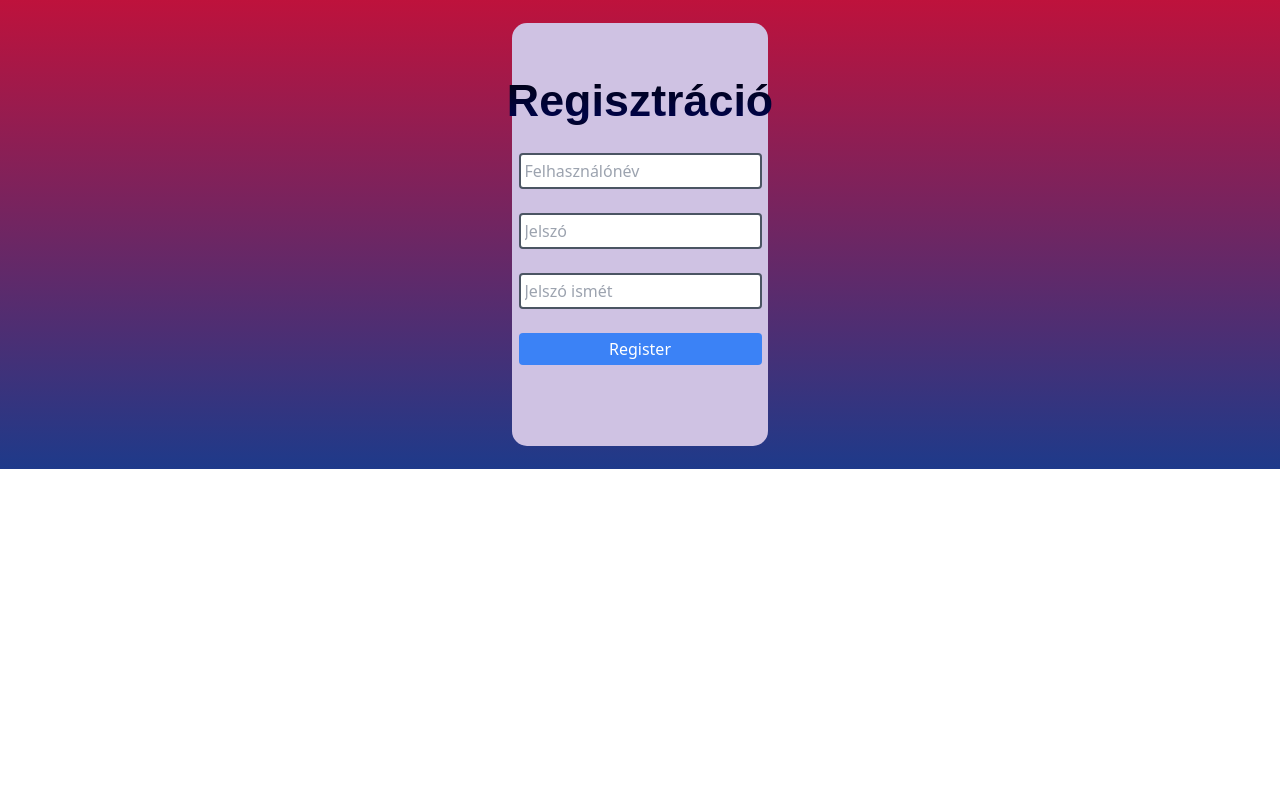
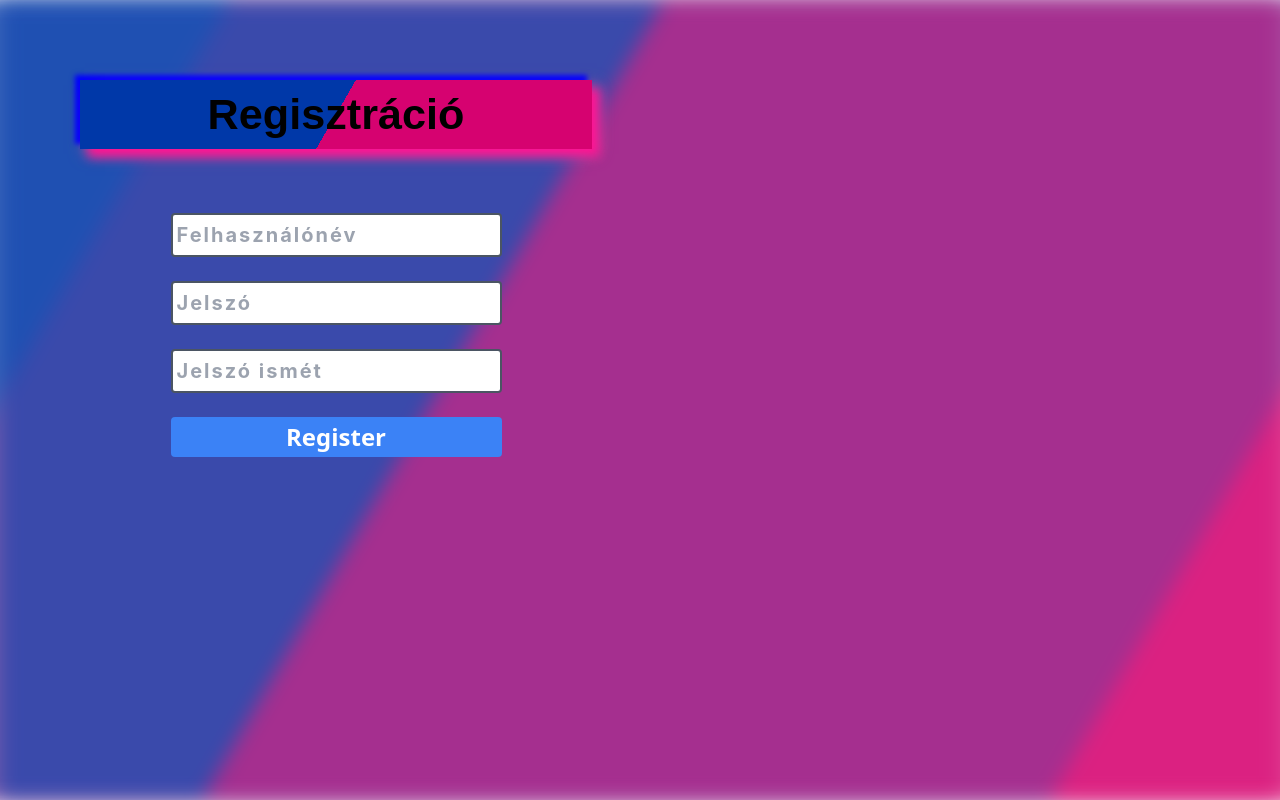
Before and after one commit to Timelya/--__---AmOnG-uS---__--, a Next.js app in the folder kód/: page /register in a window 1280 px wide. Built offline with nearby package versions, Linux system fonts and the light colour scheme; no server answers; the database is empty.

Commit message:
háttér javitása

```diff
--- a/kód/pages/_app.tsx
+++ b/kód/pages/_app.tsx
@@ -1,4 +1,5 @@
 import '../styles/globals.css'
+import '../styles/hatterek.css'
 import type { AppProps } from 'next/app'
 
 function MyApp({ Component, pageProps }: AppProps) {
--- a/kód/pages/register.tsx
+++ b/kód/pages/register.tsx
@@ -4,10 +4,7 @@ import { Component, useState } from "react";
 import { prisma } from "../lib/prisma";
 import { useRouter } from "next/router";
 import { sha256 } from "js-sha256";
-import { getUsers } from "./Components/UNUSEDgetServerSideProps";
-import { GetServerSideProps } from "next";
-
-
+import { getUsers } from "./Components/getServerSideProps";
 
 interface FormData {
   name: string;
@@ -35,6 +32,7 @@ const Register: NextPage<User> = ({ users }) => {
   const refreshData = () => {
     router.replace(router.asPath);
   };
+
   function handleSubmit(data: FormData) {
     if (!data.name) {
       alert("Felhasználó név nem lehet üres");
@@ -60,7 +58,6 @@ const Register: NextPage<User> = ({ users }) => {
       return;
     }
     // CREATE
-
     data.password = sha256(data.password);
       fetch("api/create", {
       body: JSON.stringify(data),
@@ -75,16 +72,19 @@ const Register: NextPage<User> = ({ users }) => {
   }
   return (
     <>
-      <div className="background: bg-gradient-to-t from-blue-900 to-rose-700 ...">
-        <div className="grid place-items-start md:place-items-center ...">
+    <div className="bg"></div>
+    <div className="bg bg2"></div>
+    <div className="bg bg3"></div>
+    <div className="content m-4 text-2xl font-bold text-center ...">
       <Head>
-              <title className="bg-gradient-to-b from-black via-indigo-900 to-black ...">Regisztráció</title>
+        <title>Regisztráció</title>
         <meta name="description" content="Generated by create next app" />
         <link rel="icon" href="/favicon.ico" />
       </Head>
-            <div className="square grid place-items-start md:place-items-center ...">
-            <h1 id="regText" className="m-4 text-2xl font-bold text-center">Regisztráció</h1>
 
+      <h1 id="regText" className="">Regisztráció</h1>
+        <br></br>
+        <br></br>
       <form
         className="w-auto min-w-[25%] max-w-min mx-auto space-y-6 flex flex-col items-stretch"
         onSubmit={(e) => {
@@ -93,21 +93,21 @@ const Register: NextPage<User> = ({ users }) => {
         }}
       >
         <input
-                type="text"
+          type="text" id="text"
           placeholder="Felhasználónév"
           value={form.name}
           onChange={(e) => setForm({ ...form, name: e.target.value })}
           className="p-1 border-2 border-gray-600 rounded"
         />
         <input
-                type="password"
+          type="password" id="text"
           placeholder="Jelszó"
           value={form.password}
           onChange={(e) => setForm({ ...form, password: e.target.value })}
           className="p-1 border-2 border-gray-600 rounded"
         />
         <input
-                type="password"
+          type="password" id="text"
           placeholder="Jelszó ismét"
           value={form.passwordConfirmation}
           onChange={(e) => setForm({ ...form, passwordConfirmation: e.target.value })}
@@ -118,26 +118,8 @@ const Register: NextPage<User> = ({ users }) => {
         </button>
       </form>
       </div>
-          </div>
-
-          </div>
     </>
   );
 };
-export const getServerSideProps: GetServerSideProps = async () => {
-  // READ all notes from DB
-  const users = await prisma?.user.findMany({
-    select: {
-      id: true,
-      name: true,
-      password: true,
-    },
-  });
-  console.log(users)
-  return {
-    props: {
-      users,
-    },
-  };
-}
+
 export default Register;
--- a/kód/styles/globals.css
+++ b/kód/styles/globals.css
@@ -1,28 +1,79 @@
         @tailwind base;
         @tailwind components;
         @tailwind utilities;
-
         #regText {
             /* Regisztrálj cim felirat */
             font-family: 'arial';
             font-style: normal;
-            font-size: 280%;
+            font-size: 180%;
             line-height: 160%;
             text-align: center;
-            background: linear-gradient(180deg, #000000 0.01%, #000346 71.02%, #000000 100%);
-            -webkit-text-fill-color: transparent;
-            background-clip: text;
-
+            box-shadow: 8px 8px 10px 0 #ff1493, -5px -5px 5px 0 #00f, 5px 5px 15px 0 rgb(144, 95, 159);
+            background: linear-gradient(-60deg, #D60270 50%, #0038A8 50%);
         }
 
-        .square {
-            /* regisztrációs doboz */
-            box-sizing: border-box;
+        #regColPink {
+            -webkit-text-fill-color: #D60270;
+        }
+
+        #regColBlue {
+            -webkit-text-fill-color: #0038A8;
+        }
+
+        #line {
+            width: 100%;
+            border: 2px solid rgba(21, 24, 109, 0.6);
+            backdrop-filter: blur(3px);
+        }
+
+        #text {
+            font-family: 'Inter';
+            font-style: normal;
+            font-size: 20px;
+            letter-spacing: 0.1em;
+            color: #000351;
+        }
+
+        table.data {
+            border-collapse: collapse;
+            border-spacing: 0;
+            width: 100%;
+            margin: 0 auto;
+        }
+
+        td {
+            padding: 0 0 5px 0;
+        }
+
+        td:first-child {
+            min-width: 100px;
+            width: 17.5%;
+        }
+
+        tr:last-child td {
+            padding-bottom: 0;
+        }
+
+        .inputbox {
+            border: 1px solid #d4d4d4;
+            border-bottom-right-radius: 2em;
+            border-top-right-radius: 2em;
             display: block;
-            padding-bottom: 10%;
-            padding-top: 2%;
-            width: 20%;
-            height: 90%;
-            background: linear-gradient(0deg, #CFC2E3, #CFC2E3);
-            border-radius: 15px;
+            width: 90%;
+            padding: 8px;
+            font-size: 100%;
+            margin: 0;
         }
+
+        .labelbox {
+            border-bottom-left-radius: 2em;
+            border-top-left-radius: 2em;
+            padding: 8px;
+            display: block;
+            border: 1px solid #d4d4d4;
+            background: #e9f939;
+            /* Old browsers */
+            padding-right: 5px;
+            color: black;
+            text-align: center;
+        }
--- /dev/null
+++ b/kód/styles/hatterek.css
@@ -0,0 +1,46 @@
+@tailwind base;
+@tailwind components;
+@tailwind utilities;
+.bg {
+    animation: slide 2s ease-in-out infinite alternate;
+    background-image: linear-gradient(-60deg, #D60270 50%, #0038A8 50%);
+    bottom: 0;
+    filter: blur(10px);
+    left: -50%;
+    opacity: .5;
+    position: fixed;
+    right: -50%;
+    top: 0;
+    z-index: -1;
+}
+
+.bg2 {
+    animation-direction: alternate-reverse;
+    animation-duration: 4s;
+}
+
+.bg3 {
+    animation-duration: 5s;
+}
+
+.content {
+    padding-bottom: 10%;
+    padding-top: 5%;
+    padding-left: 5%;
+    padding-right: 5%;
+    width: 50%;
+    height: 80%;
+}
+
+h1 {
+    font-family: monospace;
+}
+
+@keyframes slide {
+    0% {
+        transform: translateX(-25%);
+    }
+    100% {
+        transform: translateX(25%);
+    }
+}
```
Also changed, not shown: 1 other file (tests, documents, lock files or other folders). Lines whose indentation alone changed are shown as unchanged.
